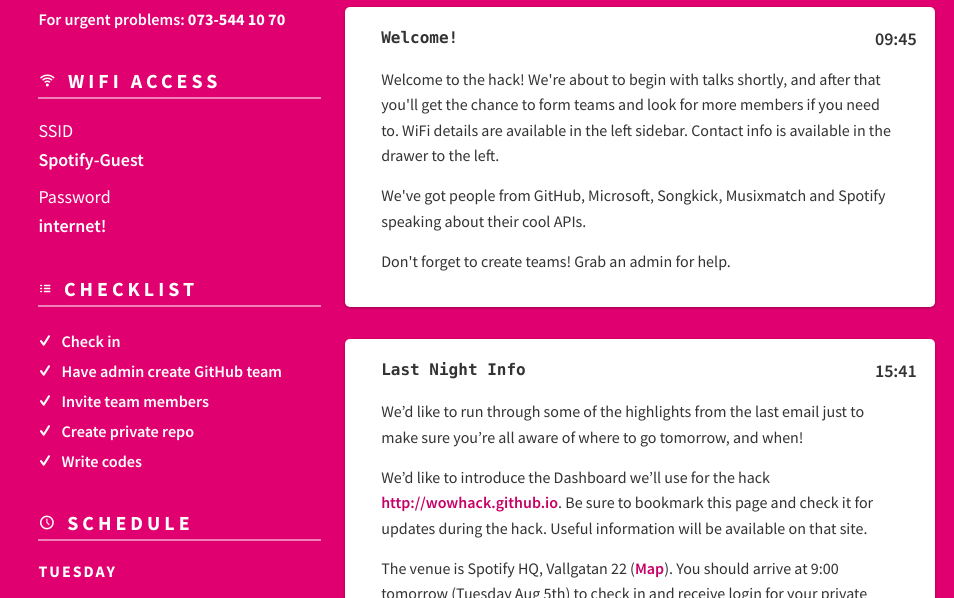
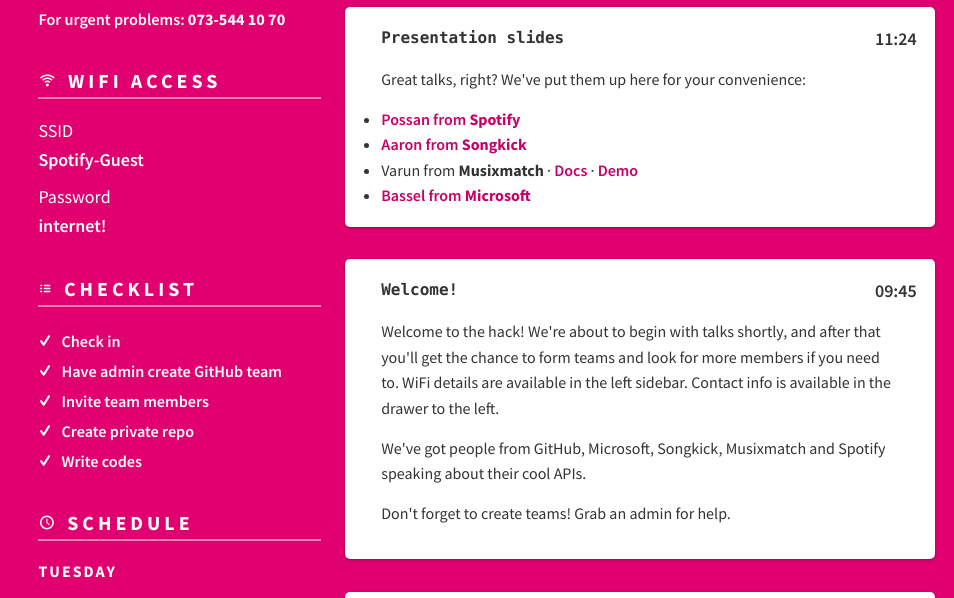
Before and after one commit to wowhack/wowhack.github.io, a website: page index.html in a window 1280 px wide. Shown: the part 177-775 px from the top of the page, 0-954 px from the left. Drawn offline with nearby package versions, Linux system fonts and the light colour scheme; a script that the page names is missing.

Commit message:
Add presentation talks

```diff
--- a/index.html
+++ b/index.html
@@ -132,6 +132,24 @@
             <h1>Notices</h1>
 
             <article role="article">
+              <h2>Presentation slides</h2>
+              <time pubdate>11:24</time>
+
+              <div class="content">
+                <p>
+                  Great talks, right? We've put them up here for your convenience:
+                </p>
+
+                <ul>
+                  <li><a href="http://lab.possan.se/slides/WOW%20Hack%20Gothenburg%202014.pdf">Possan from <strong>Spotify</strong></a></li>
+                  <li><a href="http://cl.ly/WuLh">Aaron from <strong>Songkick</strong></a></li>
+                  <li>Varun from <strong>Musixmatch</strong> · <a href="https://developer.musixmatch.com/documentation">Docs</a> · <a href="http://www.johnnycashhasbeeneverywhere.com/">Demo</a></li>
+                  <li><a href="http://cl.ly/WtpP">Bassel from <strong>Microsoft</strong></a></li>
+                </ul>
+              </div>
+            </article>
+
+            <article role="article">
               <h2>Welcome!</h2>
               <time pubdate>09:45</time>
 
```
